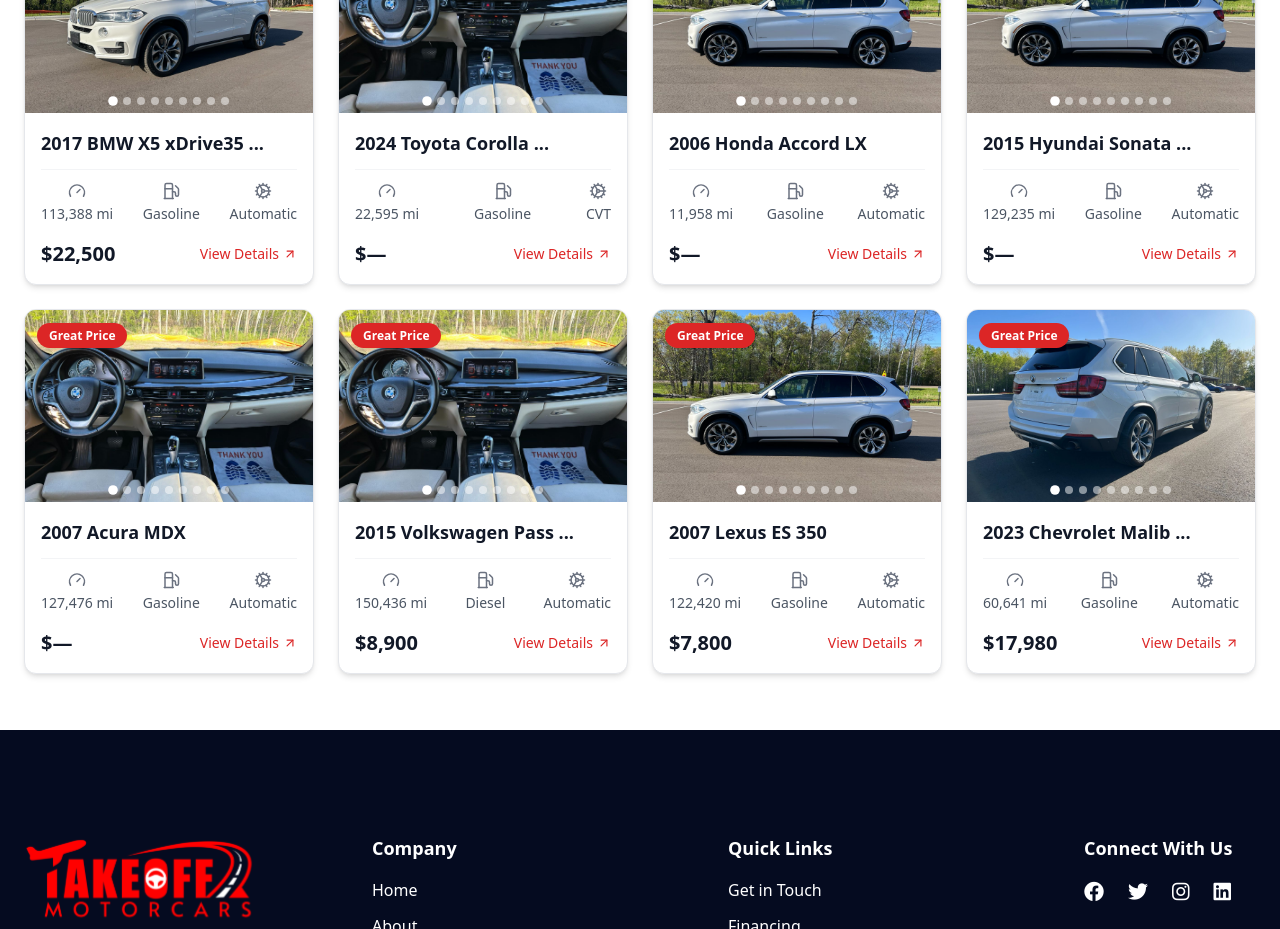
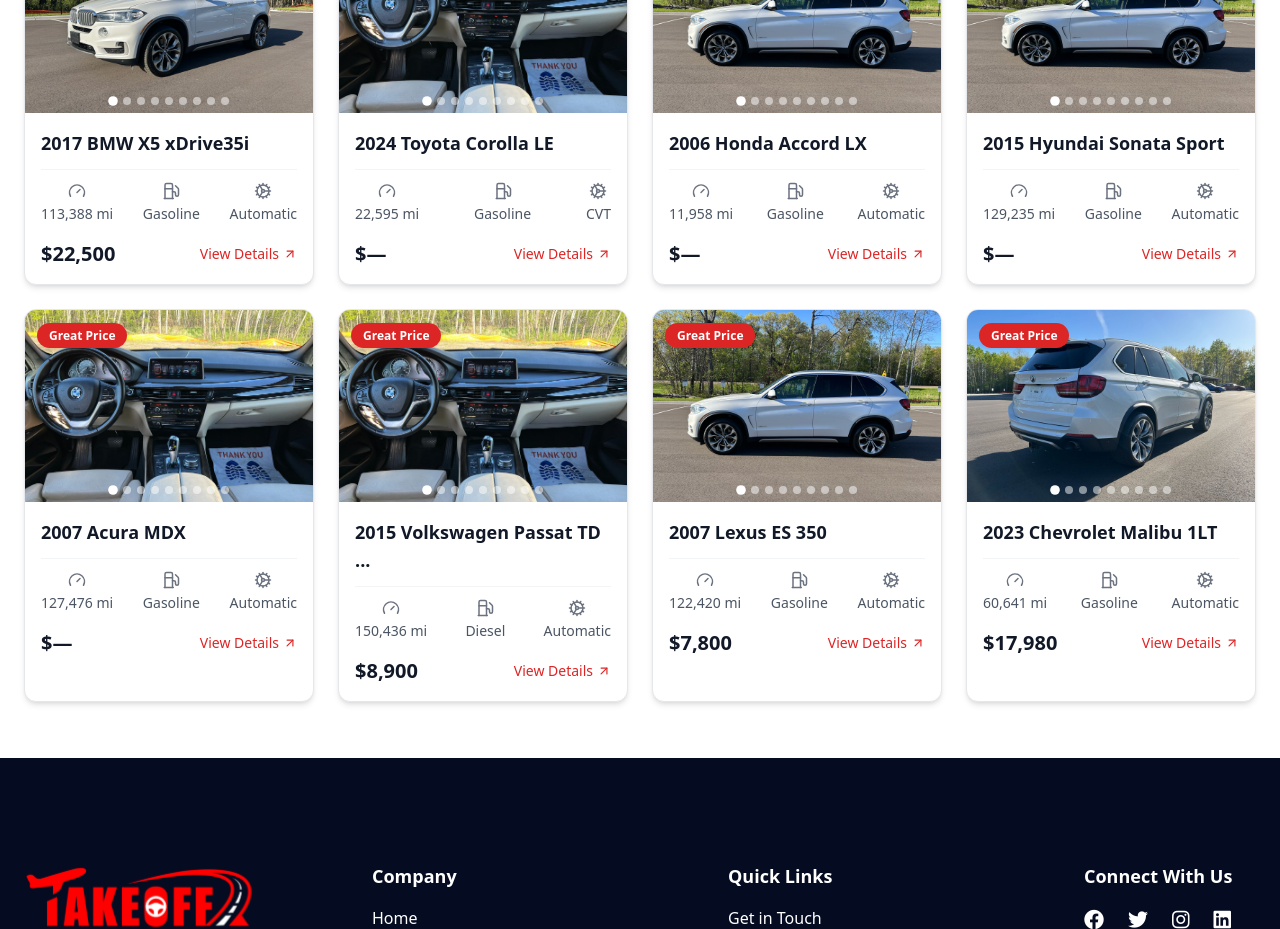
Before and after one commit to WebsociallyLLC/CarMela, a Next.js app: page /listings in a window 1280 px wide. Shown: the part 780-1709 px from the top of the page. Built offline with nearby package versions, Linux system fonts and the light colour scheme.

Commit message:
character greater then 20 then will be show ...

```diff
--- a/src/components/CarCard2/carCard.tsx
+++ b/src/components/CarCard2/carCard.tsx
@@ -145,7 +145,7 @@
           transition={{ delay: 0.1, duration: 0.3 }}
         >
           {/* {name} */}
-          {name.length > 20 ? `${name.slice(0, 20)} ...` : name}
+          {name.length > 25 ? `${name.slice(0, 25)} ...` : name}
         </motion.h3>
 
         <motion.div
```
